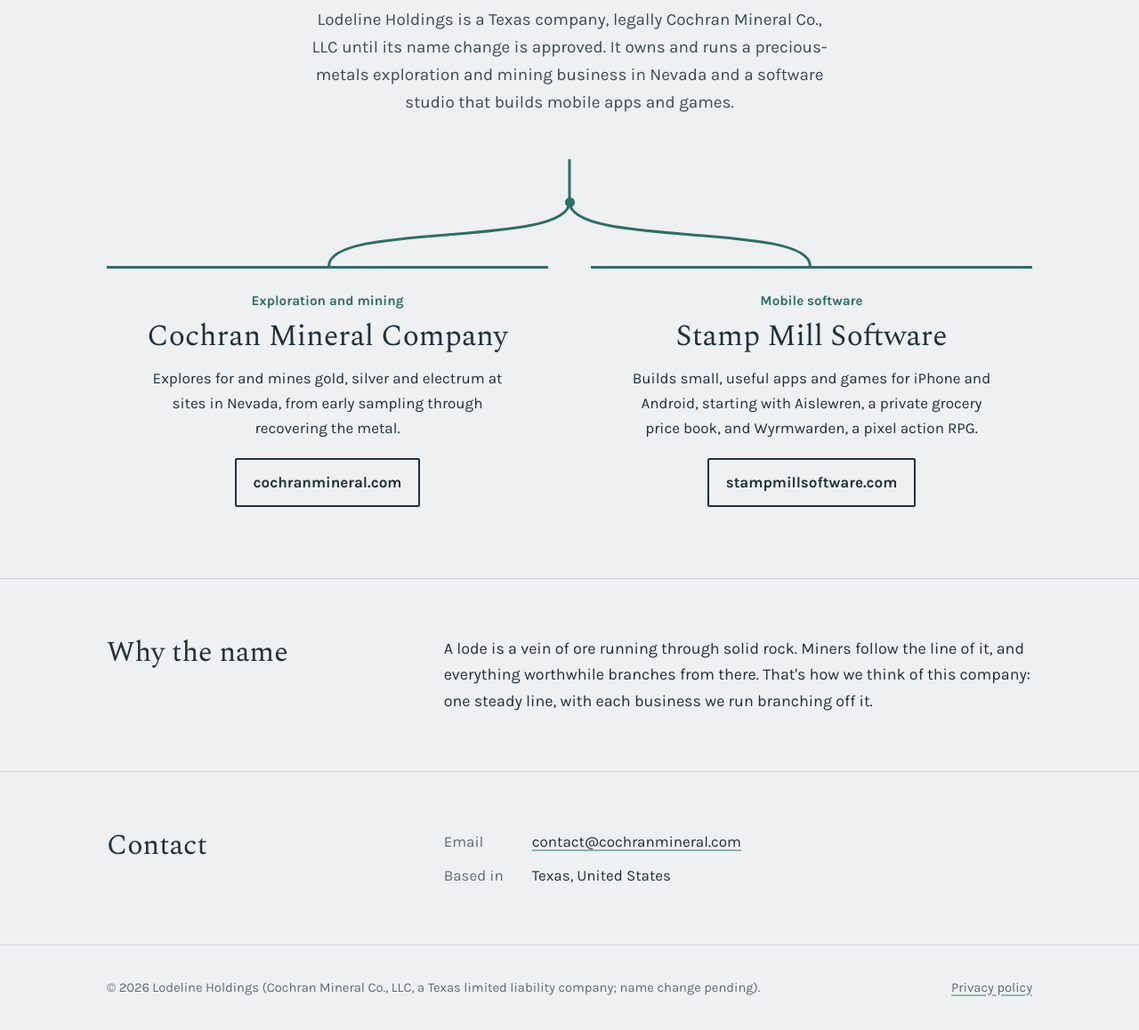
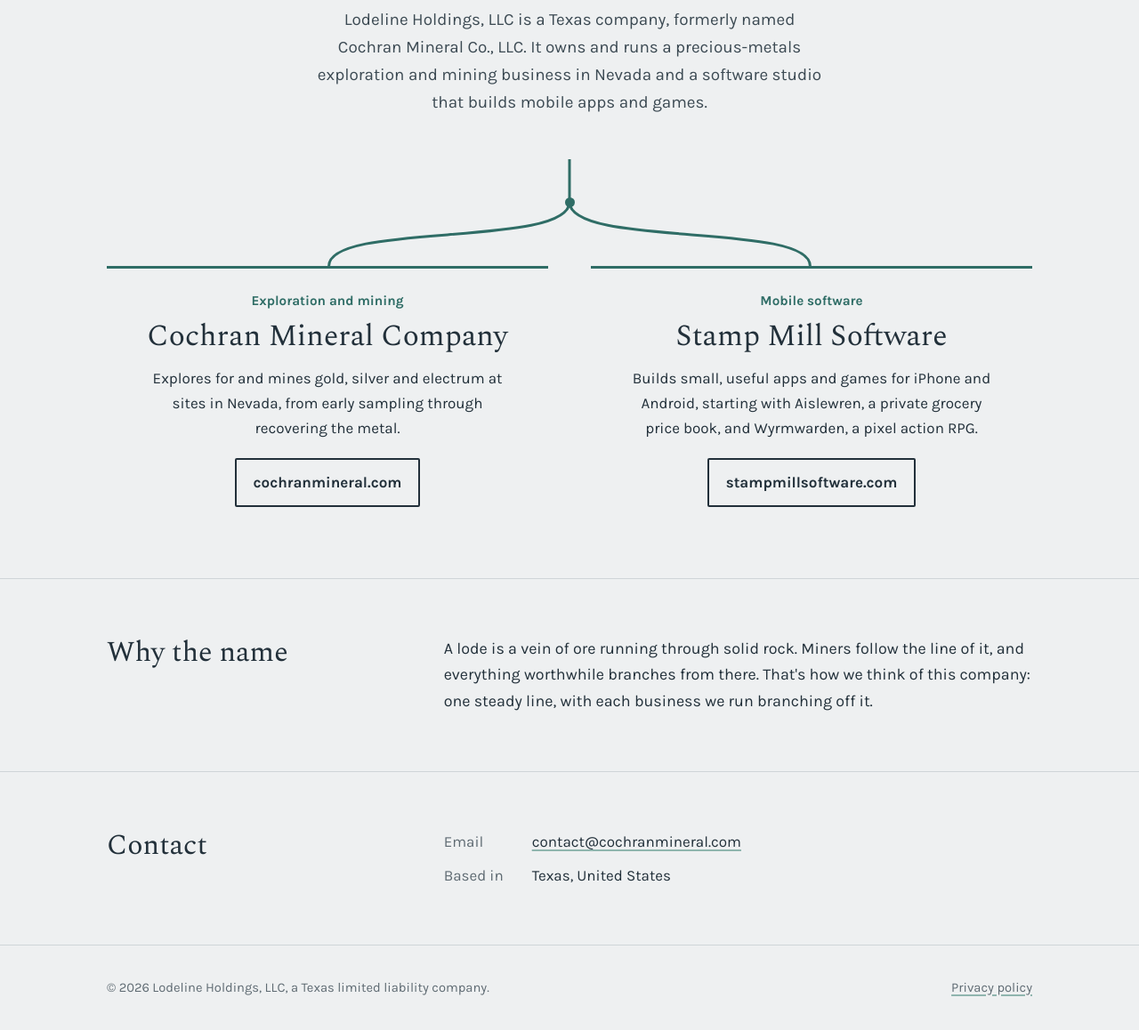
Before and after one commit to hahhahsnake/lodeline-site, a plain HTML site: page index.html in a window 1280 px wide. Shown: the part 388-1546 px from the top of the page at 89% size. Drawn offline with Linux system fonts and the light colour scheme.

Commit message:
Use the approved legal name, Lodeline Holdings, LLC
Co-Authored-By: Claude Opus 5.5 <noreply@anthropic.com>
Claude-Session: https://claude.ai/code/session_01VJgvkoFQ9wYZZgmZVeQyaM

```diff
--- a/index.html
+++ b/index.html
@@ -25,7 +25,7 @@
   <section class="intro">
     <div class="wrap">
       <h1>One holding company, two working businesses.</h1>
-      <p>Lodeline Holdings is a Texas company, legally Cochran Mineral Co., LLC until its name change is approved. It owns and runs a precious-metals exploration and mining business in Nevada and a software studio that builds mobile apps and games.</p>
+      <p>Lodeline Holdings, LLC is a Texas company, formerly named Cochran Mineral Co., LLC. It owns and runs a precious-metals exploration and mining business in Nevada and a software studio that builds mobile apps and games.</p>
     </div>
   </section>
 
@@ -75,7 +75,7 @@
 
 <footer class="site-footer">
   <div class="wrap">
-    <span>© 2026 Lodeline Holdings (Cochran Mineral Co., LLC, a Texas limited liability company; name change pending).</span>
+    <span>© 2026 Lodeline Holdings, LLC, a Texas limited liability company.</span>
     <span><a href="https://stampmillsoftware.com/privacy.html">Privacy policy</a></span>
   </div>
 </footer>
```
